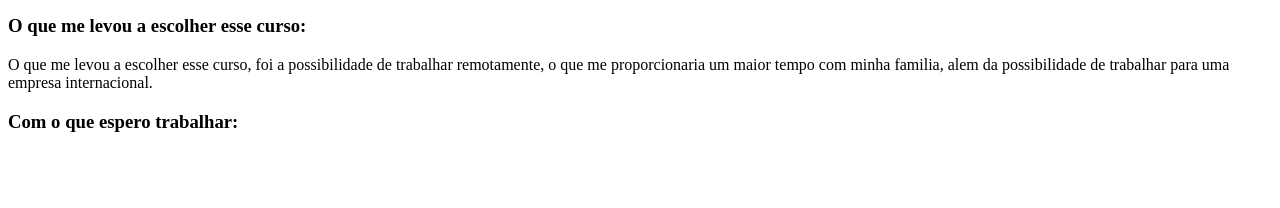
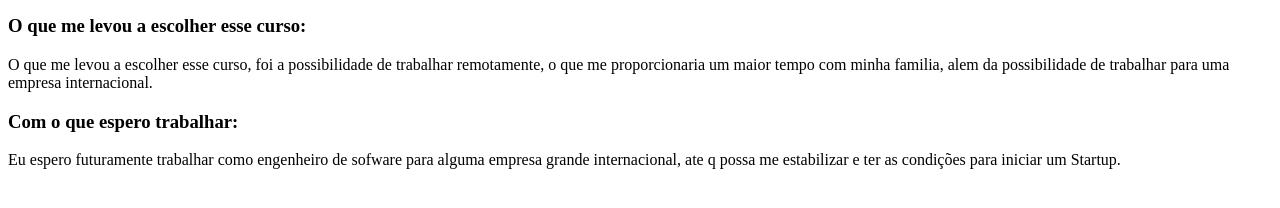
Before and after one commit to ufjf-dcc121/ufjf-dcc121-2023-1-atv5-MateusNascimentoSantos, a plain HTML site: page index.html in a window 1280 px wide. Shown: the part 142-350 px from the top of the page. Drawn offline with Linux system fonts and the light colour scheme.

Commit message:
adicionando com oq espero trabalhar

```diff
--- a/index.html
+++ b/index.html
@@ -30,6 +30,8 @@
         </section>
 
         <section><h3>Com o que espero trabalhar:</h3>
+            Eu espero futuramente trabalhar como engenheiro de sofware para alguma empresa grande internacional,
+            ate q possa me estabilizar e ter as condições para iniciar um Startup.
 
         </section>
 
```
